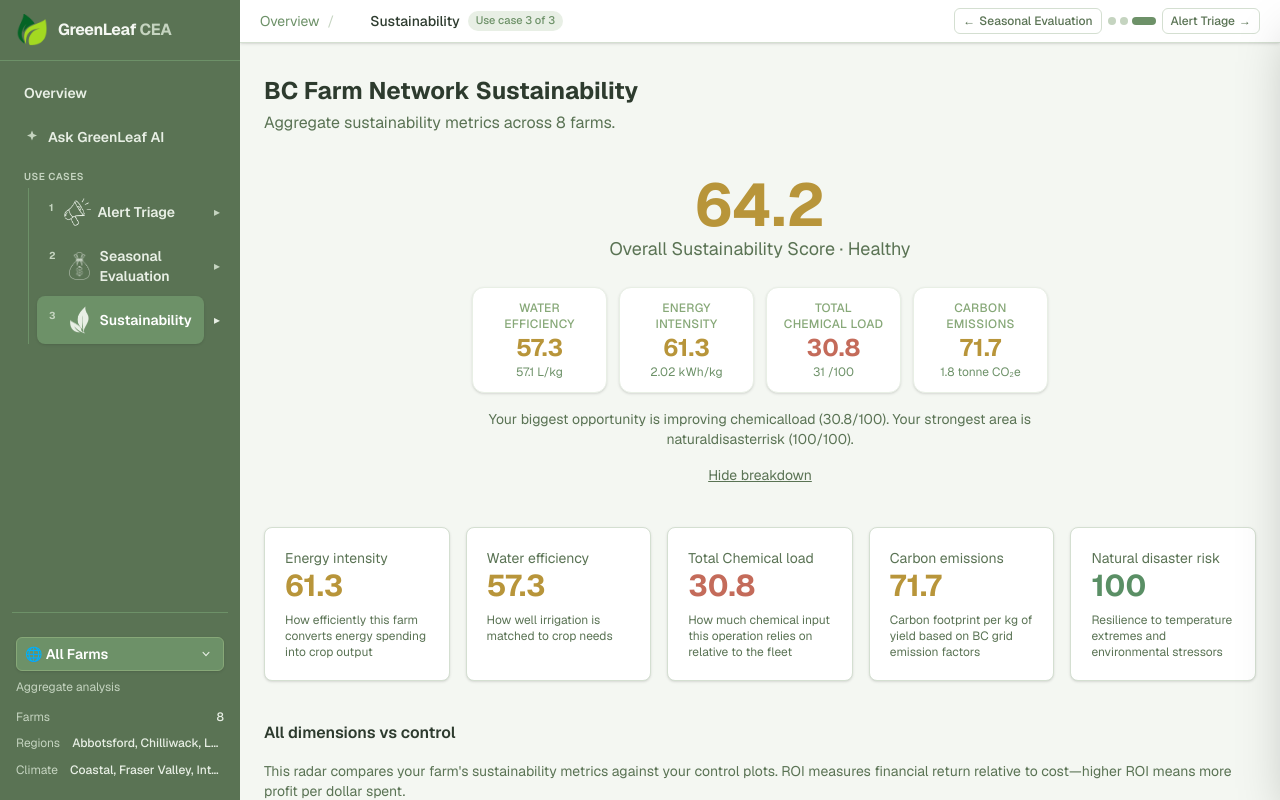
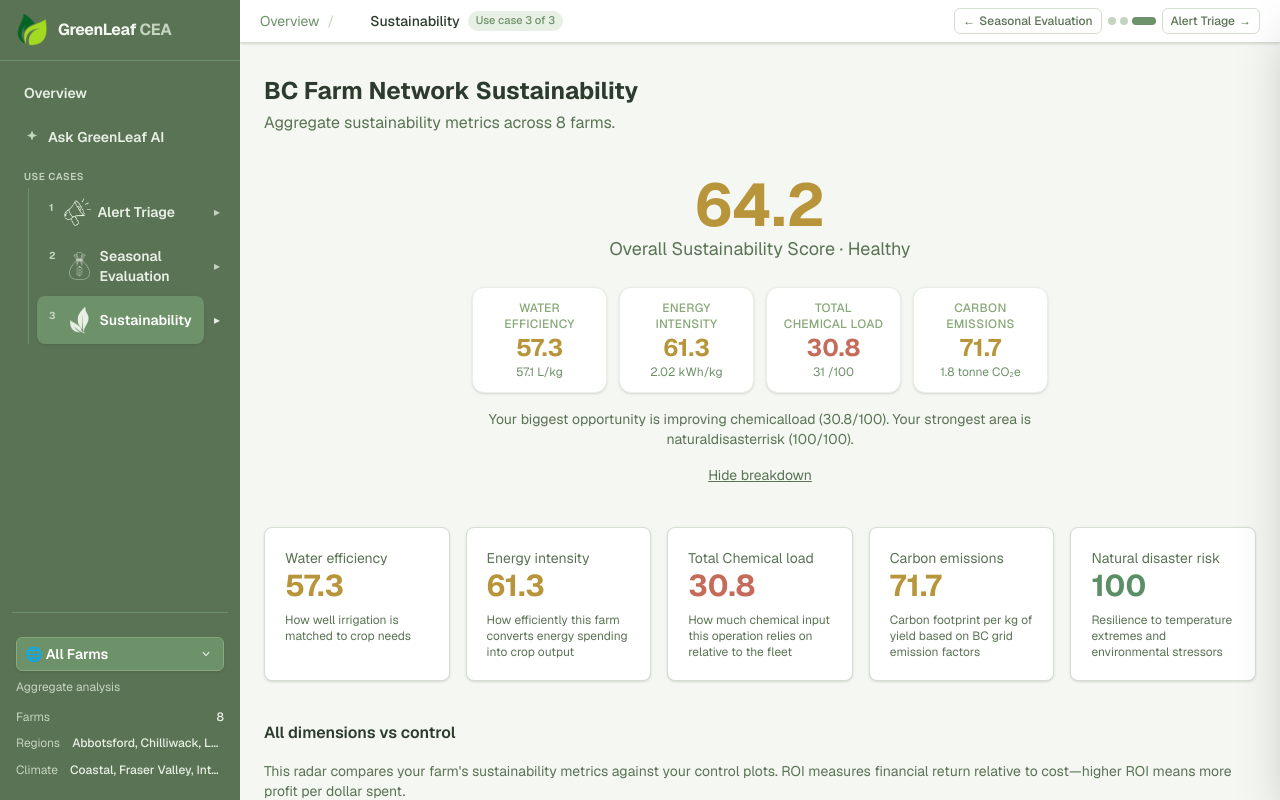
Before and after one commit to lacey21/dashboard, a Next.js app in the folder farm-dashboard/: page /sustainability in a window 1280 px wide. Both pictures are taken after a click on the button "See breakdown". Shown: the top 800 px of the page. Built offline with nearby package versions, Linux system fonts and the light colour scheme.

Commit message:
fixed order

```diff
--- a/farm-dashboard/components/SustainabilityPage.tsx
+++ b/farm-dashboard/components/SustainabilityPage.tsx
@@ -240,7 +240,7 @@
       {showBreakdown && (
         <>
           <div id="score-breakdown" className="mt-10 grid gap-4 md:grid-cols-2 lg:grid-cols-3 xl:grid-cols-5 scroll-mt-28">
-            {(["energyIntensity", "waterEfficiency", "chemicalLoad", "carbonEmissions"] as const).map((key) => (
+            {(["waterEfficiency", "energyIntensity", "chemicalLoad", "carbonEmissions"] as const).map((key) => (
               <CategoryCard
                 key={key}
                 title={CATEGORY_LABELS[key]}
```
